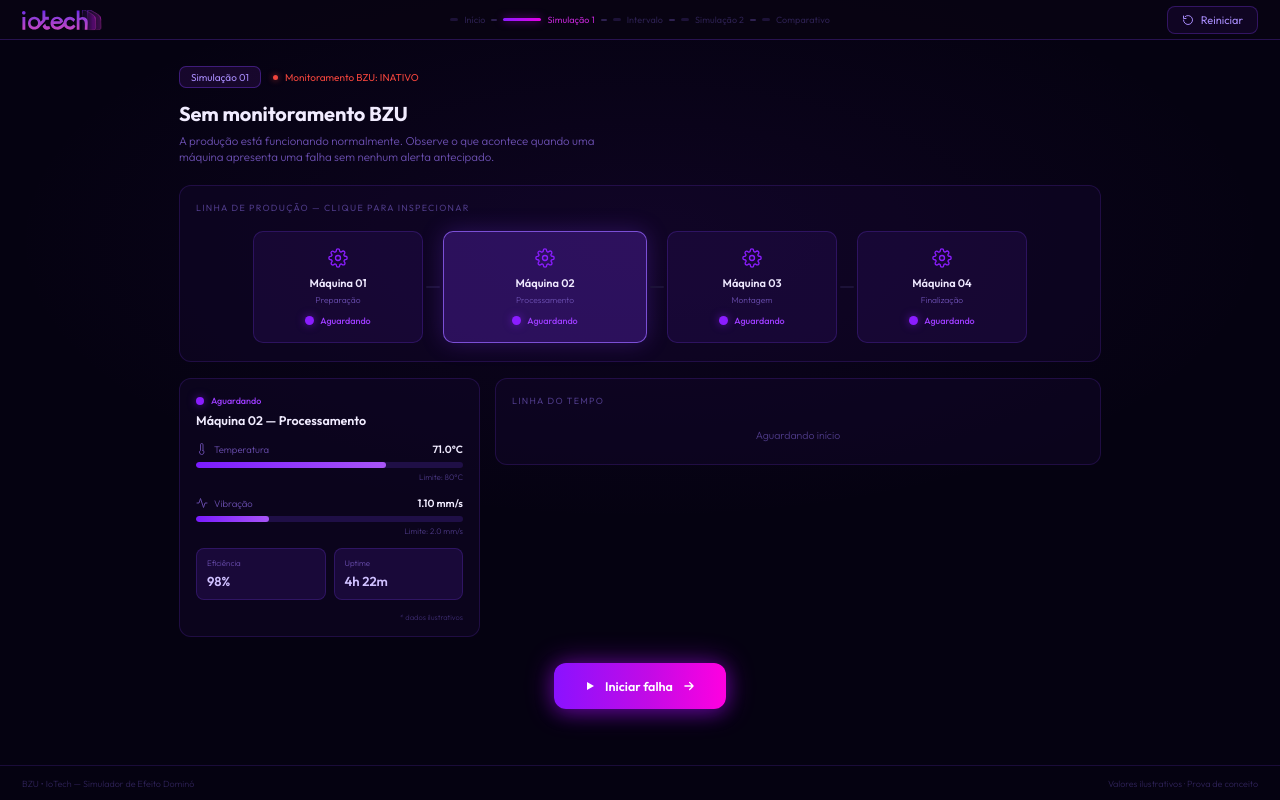
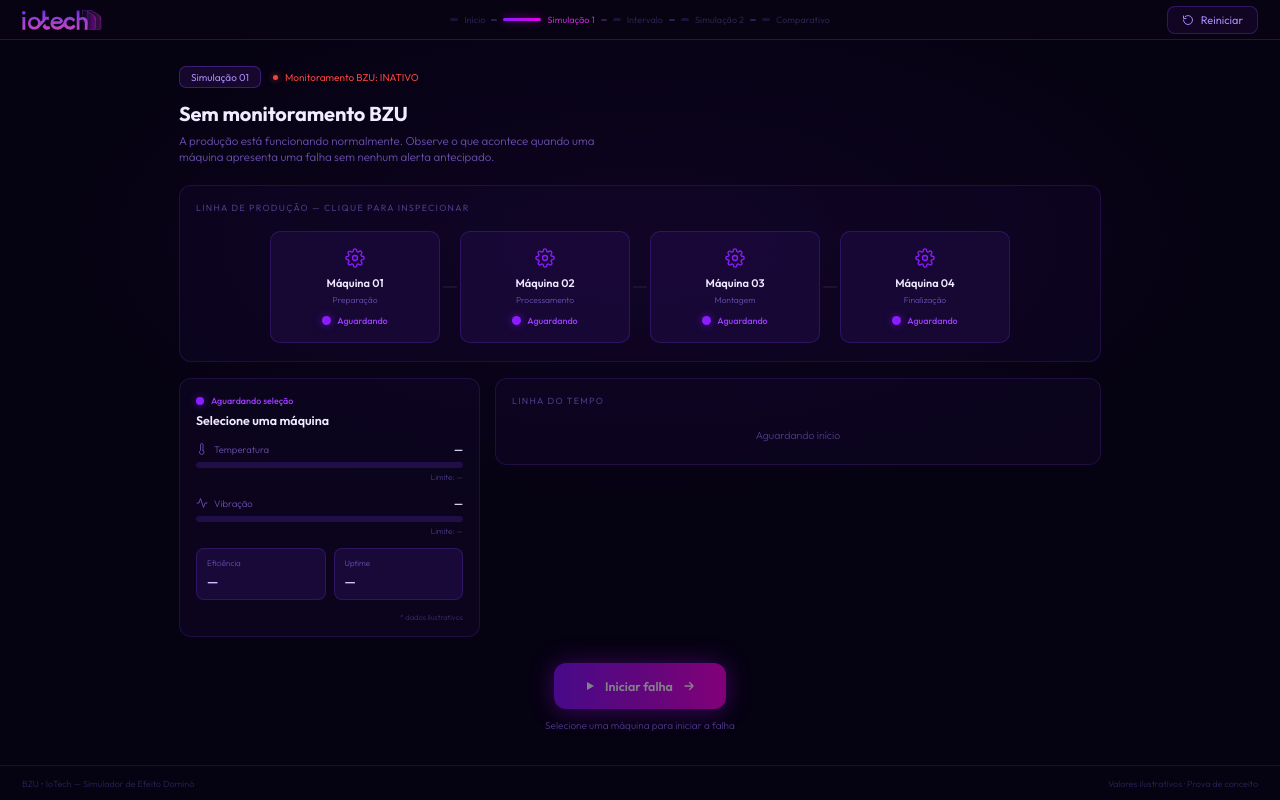
Before and after one commit to leledornas/projetos2_, a Django app: page /simulacao-1/ in a window 1280 px wide. Run offline with Django 5.2, Linux system fonts and the light colour scheme.

Commit message:
Feat(core): inicia Simulação 1 sem máquina selecionada e exige escolha para iniciar a falha

```diff
--- a/core/static/core/css/simulacao.css
+++ b/core/static/core/css/simulacao.css
@@ -449,3 +449,13 @@
 @media (max-width: 860px) {
   .impactos { grid-template-columns: repeat(2, 1fr); }
 }
+
+/* Dica enquanto nenhuma máquina está selecionada */
+.sim__dica {
+  align-self: center;
+  margin-top: 10px;
+  font-size: 10px;
+  font-weight: 300;
+  color: #4d3a86;
+}
+.app.is-falha .sim__dica { display: none; }
--- a/core/static/core/js/simulacao.js
+++ b/core/static/core/js/simulacao.js
@@ -9,6 +9,9 @@ document.addEventListener("DOMContentLoaded", () => {
     erro: "Máquina interrompida — sem leitura",
     afetada: "Máquina parada — aguardando material",
   };
+
+  const btnFalha = $("btn-falha");
+  let emAndamento = false;
 
   const esperar = (ms) => new Promise((r) => setTimeout(r, ms));
   const pct = (v, max) => Math.max(0, Math.min(100, (v / max) * 100));
@@ -26,12 +29,48 @@ document.addEventListener("DOMContentLoaded", () => {
   };
 
   // ---------- Painel de detalhes ----------
+  // Painel vazio: nenhuma máquina selecionada
+  function limparPainel() {
+    const st = $("d-status");
+    if (st) st.dataset.estado = "aguardando";
+    setText("d-status-txt", "Aguardando seleção");
+    setText("d-titulo", "Selecione uma máquina");
+    setText("d-temp", "—");
+    setText("d-temp-lim", "Limite: —");
+    setText("d-vib", "—");
+    setText("d-vib-lim", "Limite: —");
+    setText("d-efic", "—");
+    setText("d-uptime", "—");
+    ["d-temp-bar", "d-vib-bar"].forEach((id) => {
+      const b = $(id);
+      if (b) { b.style.width = "0%"; b.classList.remove("is-over"); }
+    });
+    ["d-temp", "d-vib"].forEach((id) => toggle(id, "is-over", false));
+    toggle("d-efic", "is-zero", false);
+    const aviso = $("d-aviso");
+    if (aviso) aviso.hidden = true;
+  }
+
+  // "Iniciar falha" só vale com uma máquina escolhida
+  function atualizarBotao() {
+    const temSelecao = !!document.querySelector(".mcard.is-selected");
+    if (btnFalha && !emAndamento) btnFalha.disabled = !temSelecao;
+    const dica = $("dica-selecao");
+    if (dica) dica.hidden = temSelecao;
+  }
+
   function inspecionar(card) {
     cards.forEach((c) => {
       const ativo = c === card;
       c.classList.toggle("is-selected", ativo);
       c.setAttribute("aria-selected", ativo ? "true" : "false");
     });
+
+    if (!card) {
+      limparPainel();
+      atualizarBotao();
+      return;
+    }
 
     const d = card.dataset;
     const estado = d.estado || "aguardando";
@@ -71,13 +110,16 @@ document.addEventListener("DOMContentLoaded", () => {
       aviso.hidden = !AVISOS[estado];
       setText("d-aviso-txt", AVISOS[estado] || "");
     }
+    toggle("d-efic", "is-dim", false);
+    atualizarBotao();
   }
 
   cards.forEach((card) => card.addEventListener("click", () => inspecionar(card)));
 
-  const inicial = document.querySelector(".mcard.is-selected") || cards[0];
+  // Nenhuma máquina vem selecionada, a não ser que o HTML marque uma
+  const inicial = document.querySelector(".mcard.is-selected");
   try {
-    if (inicial) inspecionar(inicial);
+    inspecionar(inicial);          // null → painel vazio e botão desabilitado
   } catch (e) {
     console.error("[simulacao] erro ao montar o painel de detalhes:", e);
   }
@@ -163,19 +205,16 @@ document.addEventListener("DOMContentLoaded", () => {
     });
   }
 
-  const btnFalha = $("btn-falha");
-  let emAndamento = false;
-
   async function iniciarFalha() {
     if (emAndamento) return;
     if (!Array.isArray(sequencia) || sequencia.length === 0) {
       console.error('[simulacao] sequência vazia: confira "sequencia" no views.py e o json_script no template.');
       return;
     }
+    // A falha começa na máquina que está selecionada agora
+    const origem = document.querySelector(".mcard.is-selected");
+    if (!origem) return;                       // nenhuma máquina escolhida
     emAndamento = true;
-
-    // A falha começa na máquina que está selecionada agora
-    const origem = document.querySelector(".mcard.is-selected") || cards[0];
     const fila = ordemDePropagacao(origem);
     document.dispatchEvent(new CustomEvent("simulador:iniciar-falha", {
       detail: { maquina: origem.dataset.id },
--- a/core/templates/core/simulacao1.html
+++ b/core/templates/core/simulacao1.html
@@ -97,8 +97,8 @@
       <!-- Detalhe + linha do tempo -->
       <div class="grid">
         <section class="panel panel--detail" id="detalhe" aria-live="polite">
-          <span class="detail__status" id="d-status" data-estado="aguardando"><span class="dot"></span><span id="d-status-txt">Aguardando</span></span>
-          <h2 class="detail__title" id="d-titulo">Máquina 02 — Processamento</h2>
+          <span class="detail__status" id="d-status" data-estado="aguardando"><span class="dot"></span><span id="d-status-txt">Aguardando seleção</span></span>
+          <h2 class="detail__title" id="d-titulo">Selecione uma máquina</h2>
 
           <div class="metric">
             <div class="metric__head">
@@ -109,10 +109,10 @@
                 </svg>
                 Temperatura
               </span>
-              <span class="metric__value" id="d-temp">71.0°C</span>
+              <span class="metric__value" id="d-temp">—</span>
             </div>
             <div class="bar"><span class="bar__fill" id="d-temp-bar"></span></div>
-            <span class="metric__limit" id="d-temp-lim">Limite: 80°C</span>
+            <span class="metric__limit" id="d-temp-lim">Limite: —</span>
           </div>
 
           <div class="metric">
@@ -124,20 +124,20 @@
                 </svg>
                 Vibração
               </span>
-              <span class="metric__value" id="d-vib">1.10 mm/s</span>
+              <span class="metric__value" id="d-vib">—</span>
             </div>
             <div class="bar"><span class="bar__fill" id="d-vib-bar"></span></div>
-            <span class="metric__limit" id="d-vib-lim">Limite: 2.0 mm/s</span>
+            <span class="metric__limit" id="d-vib-lim">Limite: —</span>
           </div>
 
           <div class="kpis">
             <div class="kpi">
               <span class="kpi__label">Eficiência</span>
-              <span class="kpi__value" id="d-efic">98%</span>
+              <span class="kpi__value" id="d-efic">—</span>
             </div>
             <div class="kpi">
               <span class="kpi__label">Uptime</span>
-              <span class="kpi__value" id="d-uptime">4h 22m</span>
+              <span class="kpi__value" id="d-uptime">—</span>
             </div>
           </div>
 
@@ -181,7 +181,7 @@
         Sem visibilidade dos dados, a equipe só percebe o problema após a parada.
       </p>
 
-      <button type="button" class="cta cta--falha" id="btn-falha">
+      <button type="button" class="cta cta--falha" id="btn-falha" disabled>
         <svg viewBox="0 0 24 24" width="12" height="12" fill="currentColor" aria-hidden="true">
           <path d="M6 4l14 8-14 8z"/>
         </svg>
@@ -191,6 +191,8 @@
           <path d="M5 12h14M13 6l6 6-6 6"/>
         </svg>
       </button>
+
+      <p class="sim__dica" id="dica-selecao">Selecione uma máquina para iniciar a falha</p>
 
       <!-- Tela 3: próxima simulação (rota ainda não existe) -->
       <a class="cta cta--proxima" id="btn-proxima" href="#" hidden>
--- a/core/views.py
+++ b/core/views.py
@@ -62,10 +62,10 @@ def intro(request):
 
 
 def simulacao1(request):
-    # Máquina 02 vem selecionada por padrão
+    # Nenhuma máquina vem selecionada: o usuário escolhe qual vai falhar
     return render(request, "core/simulacao1.html", {
         "maquinas": MAQUINAS_SIM1,
-        "selecionada": 2,
+        "selecionada": None,
         "sequencia": SEQUENCIA_FALHA,
         "impactos": IMPACTOS,
         "passos": _passos(1),
```
